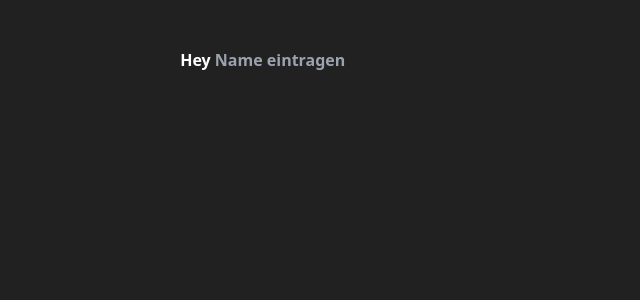
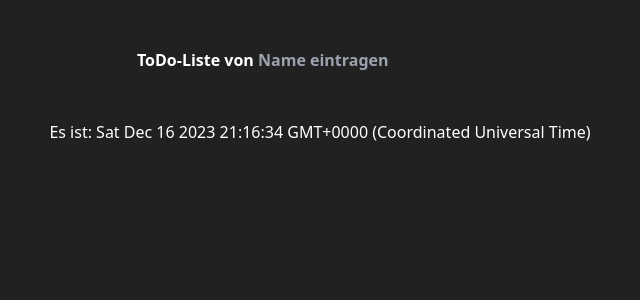
Before and after one commit to JasonSa19/ToDoList, a Vue app: page / in a window 1280 px wide. Shown: the top 300 px of the page, without its empty margins (320-960 px from the left). Built offline with nearby package versions, Linux system fonts and the light colour scheme.

Commit message:
styling changes and get current Date

```diff
--- a/src/App.vue
+++ b/src/App.vue
@@ -25,18 +25,22 @@ watch(name, (newVal) => {
   localStorage.setItem("name", newVal);
 });
 
+// get storaged Name
 onMounted(() => {
   name.value = localStorage.getItem("name") || "";
 });
 
-// Pull name from Local Storage
+// Get Time and Date
+
+const currentDate = new Date();
 </script>
 
 <template>
   <main id="app">
     <section class="greeting mt-12 flex justify-center">
+      <div class="intro flex flex-col text-center align-middle">
         <h2 class="font-bold">
-        Hey
+          ToDo-Liste von
           <input
             class="appearance-none border-none bg-transparent text-white focus:border-none"
             type="text"
@@ -44,6 +48,8 @@ onMounted(() => {
             v-model="name"
           />
         </h2>
+        <h3 class="mt-12">Es ist: {{ currentDate }}</h3>
+      </div>
     </section>
   </main>
 </template>
```
Lines whose indentation alone changed are shown as unchanged.
